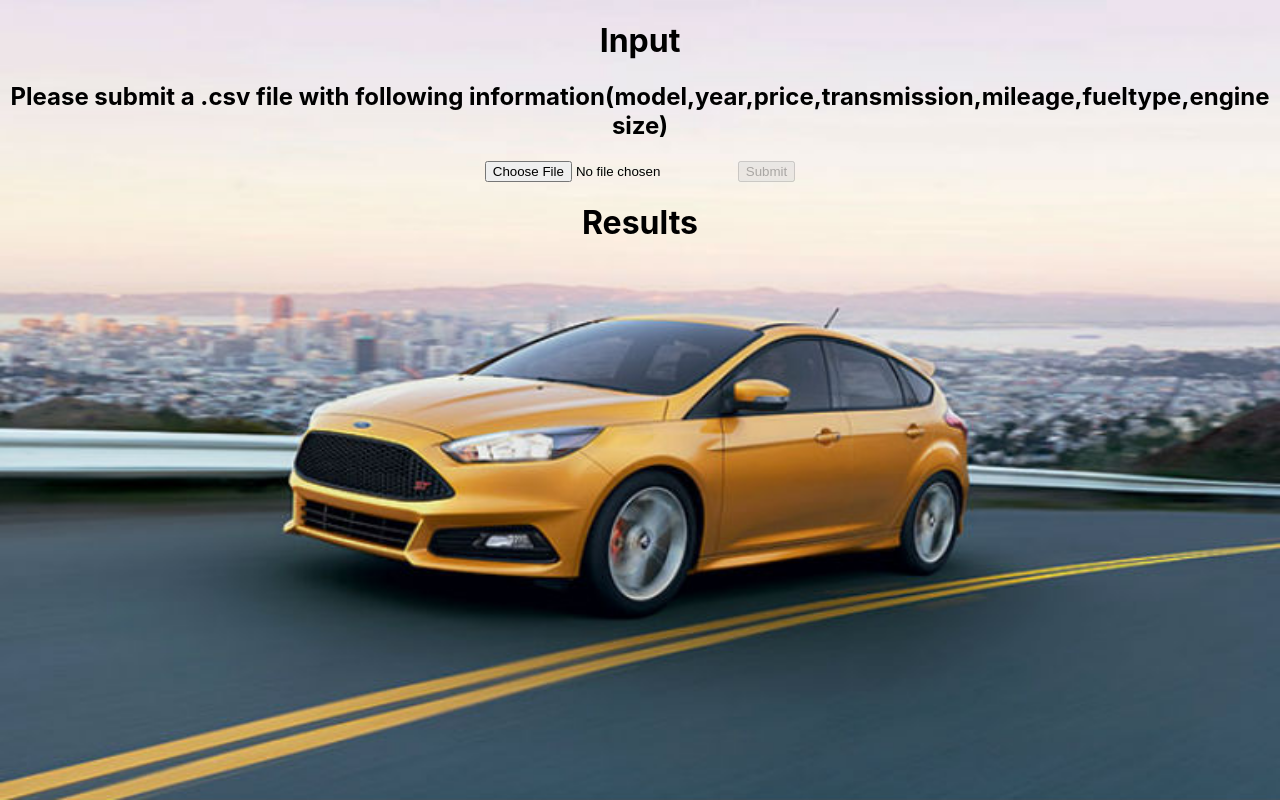
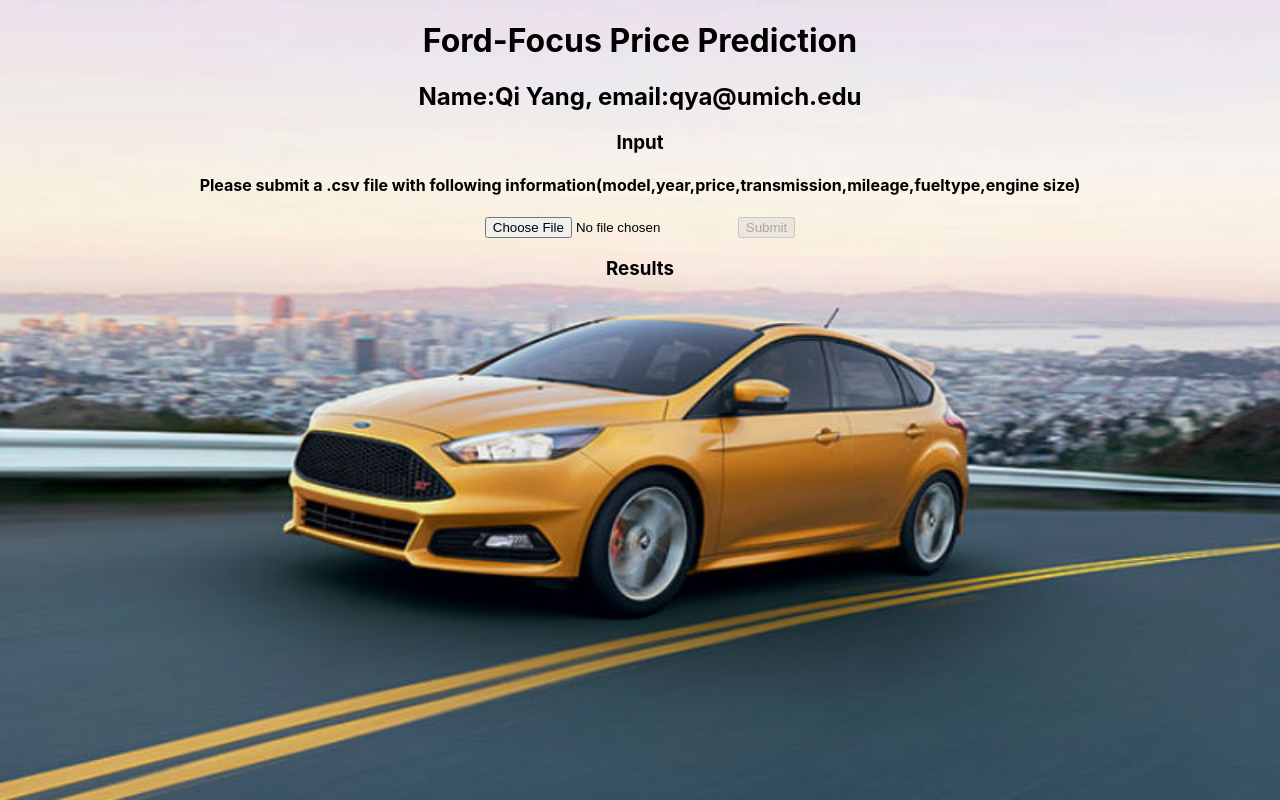
Before and after one commit to YangQiii/EECS605Module7, a React (Create React App) app: page / in a window 1280 px wide. Built offline with nearby package versions, Linux system fonts and the light colour scheme.

Commit message:
Update App.js

```diff
--- a/src/App.js
+++ b/src/App.js
@@ -99,15 +99,17 @@
   return (
     <div className="App">
       <div className="Input">
-        <h1>Input</h1>
-        <h2>Please submit a .csv file with following information(model,year,price,transmission,mileage,fueltype,engine size)</h2>
+        <h1>Ford-Focus Price Prediction</h1>
+        <h2>Name:Qi Yang, email:qya@umich.edu</h2>
+        <h3>Input</h3>
+        <h4>Please submit a .csv file with following information(model,year,price,transmission,mileage,fueltype,engine size)</h4>
         <form onSubmit={handleSubmit}>
           <input type="file" accept=".csv" onChange={handleChange} />
           <button type="submit" disabled={buttonDisable}>{buttonText}</button>
         </form>
       </div>
       <div className="Output">
-        <h1>Results</h1>
+        <h3>Results</h3>
         <p>{outputFileData}</p>
       </div>
     </div>
```
